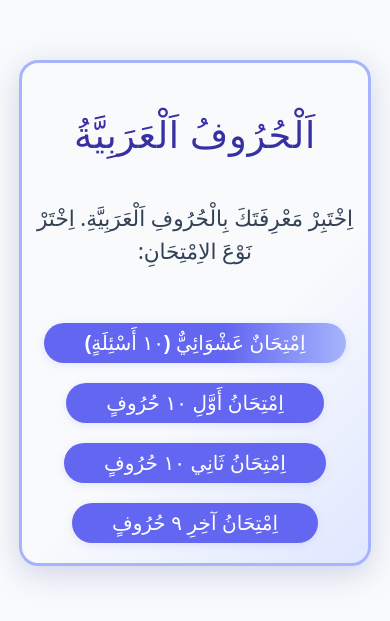
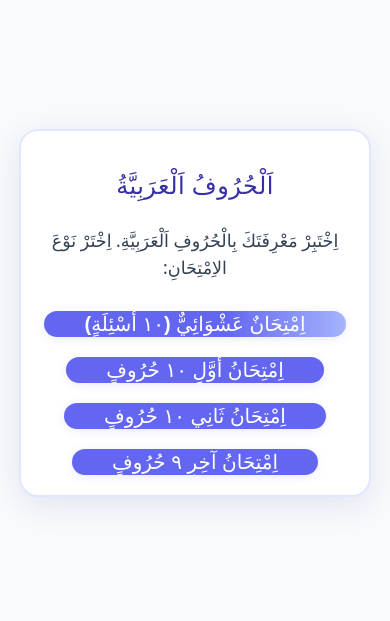
Before and after one commit to YousofFarrag/letrasarabe, a React (Vite) app: page / in a window 390 px wide. Shown: the part 141-762 px from the top of the page. Built offline with nearby package versions, Linux system fonts and the light colour scheme.

Commit message:
style: complete redesign for modern, mobile-friendly, beautiful quiz app UI

```diff
--- a/src/index.css
+++ b/src/index.css
@@ -48,19 +48,20 @@ body {
   min-height: 500px;
   max-height: 98vh;
   margin: 0.5cm;
-  background: linear-gradient(135deg, #f8fafc 60%, #e0e7ff 100%);
+  background: #fff;
   border-radius: 2.2rem;
-  box-shadow: 0 8px 32px 0 rgba(31, 38, 135, 0.18);
+  box-shadow: 0 8px 32px 0 rgba(31, 38, 135, 0.10);
   padding: 1.2rem 0.7rem 1.2rem 0.7rem;
   display: flex;
   flex-direction: column;
-  align-items: center;
+  align-items: stretch;
   justify-content: flex-start;
-  border: 3px solid #a5b4fc;
+  border: 2px solid #e0e7ff;
   position: relative;
   box-sizing: border-box;
   overflow-y: auto;
   overflow-x: hidden;
+  transition: box-shadow 0.2s;
 }
 
 @media (max-width: 600px) {
@@ -85,15 +86,15 @@ body {
 .quiz-title {
   color: #3730a3;
   font-weight: 800;
-  margin-bottom: 0.5em;
+  margin-bottom: 0.3em;
   text-align: center;
-  font-size: 2.3em;
+  font-size: 2.1em;
   letter-spacing: 0.02em;
 }
 .quiz-desc {
   color: #334155;
-  font-size: 1.35em;
-  margin-bottom: 1.5em;
+  font-size: 1.15em;
+  margin-bottom: 1.2em;
   text-align: center;
   font-weight: 500;
 }
@@ -101,48 +102,47 @@ body {
   color: #6366f1;
   font-weight: 600;
   margin-bottom: 0.7em;
-  font-size: 1.25em;
+  font-size: 1.1em;
+  text-align: center;
 }
 .question-box {
-  background: #e0e7ff;
+  background: #f1f5f9;
   border-radius: 1.2em;
   padding: 1.1em 1em;
   margin-bottom: 1.2em;
   width: 100%;
   box-shadow: 0 2px 8px 0 rgba(99, 102, 241, 0.08);
+  text-align: left;
 }
 .question-text {
   color: #0f172a;
-  font-size: 1.45em;
+  font-size: 1.3em;
   font-weight: bold;
+  direction: ltr;
 }
 .options-grid {
   display: flex;
-  flex-direction: row;
-  justify-content: center;
-  align-items: center;
-  gap: 0.6em;
+  flex-direction: column;
+  gap: 0.7em;
   width: 100%;
   margin-bottom: 1.2em;
+  align-items: stretch;
 }
 .option-btn {
-  border-radius: 50%;
-  width: 2.1em;
-  height: 2.1em;
-  min-width: 2.1em;
-  min-height: 2.1em;
-  max-width: 2.1em;
-  max-height: 2.1em;
-  padding: 0;
-  display: flex;
-  align-items: center;
-  justify-content: center;
-  font-size: 1.15em;
+  background: #f1f5f9;
+  color: #3730a3;
+  border: 2px solid #a5b4fc;
+  border-radius: 2em;
+  font-size: 1.3em;
   font-weight: 700;
+  padding: 0.7em 0.2em;
+  transition: background 0.2s, border 0.2s, color 0.2s, box-shadow 0.2s;
+  box-shadow: 0 1px 4px 0 rgba(99, 102, 241, 0.07);
+  width: 100%;
+  min-height: 2.5em;
   text-align: center;
   white-space: nowrap;
-  box-shadow: 0 1px 4px 0 rgba(99, 102, 241, 0.07);
-  transition: background 0.2s, border 0.2s, color 0.2s, box-shadow 0.2s;
+  margin: 0 auto;
 }
 .option-btn.selected {
   background: #c7d2fe;
@@ -163,10 +163,11 @@ body {
   border-radius: 1em;
   padding: 1em 0.7em;
   margin-top: 1em;
-  font-size: 1.25em;
+  font-size: 1.15em;
   text-align: center;
   font-weight: 600;
   box-shadow: 0 2px 8px 0 rgba(239, 68, 68, 0.07);
+  background: #f8fafc;
 }
 .feedback-box.correct {
   background: #bbf7d0;
@@ -179,25 +180,48 @@ body {
   border: 2px solid #ef4444;
 }
 .action-btn, .restart-btn {
-  background: linear-gradient(90deg, #6366f1 60%, #a5b4fc 100%);
-  color: #fff;
-  border: none;
-  border-radius: 1em;
   font-size: 1.25em;
-  font-weight: 700;
-  padding: 0.4em 1.1em;
-  margin-top: 1.2em;
-  box-shadow: 0 2px 8px 0 rgba(99, 102, 241, 0.13);
-  transition: background 0.2s, transform 0.1s;
   min-width: 180px;
   max-width: 100%;
   padding-left: 2em;
   padding-right: 2em;
   white-space: nowrap;
-  box-sizing: border-box;
+  border-radius: 2em;
+  background: linear-gradient(90deg, #6366f1 60%, #a5b4fc 100%);
+  color: #fff;
+  border: none;
+  font-weight: 700;
+  margin: 0.5em auto 0 auto;
+  box-shadow: 0 2px 8px 0 rgba(99, 102, 241, 0.13);
+  transition: background 0.2s, transform 0.1s;
+  display: block;
 }
 .action-btn:hover, .restart-btn:hover {
   background: linear-gradient(90deg, #3730a3 60%, #6366f1 100%);
+  transform: scale(1.04);
+}
+.home-btn-inside {
+  font-size: 1.15em;
+  min-width: 80px;
+  max-width: 160px;
+  padding-left: 0.8em;
+  padding-right: 0.8em;
+  white-space: nowrap;
+  border-radius: 2em;
+  background: #f59e42;
+  color: #fff;
+  border: none;
+  font-weight: 700;
+  margin: 2.5rem auto 0 auto;
+  margin-bottom: 0.5rem;
+  box-shadow: 0 2px 8px 0 rgba(245, 158, 66, 0.13);
+  transition: background 0.2s, transform 0.1s;
+  opacity: 0.98;
+  text-align: center;
+  display: block;
+}
+.home-btn-inside:hover {
+  background: #ea580c;
   transform: scale(1.04);
 }
 .results-title {
@@ -209,66 +233,54 @@ body {
 }
 .results-score {
   color: #0f172a;
-  font-size: 1.4em;
+  font-size: 1.3em;
   margin-bottom: 1.5em;
   text-align: center;
 }
-
-.home-btn-fixed {
-  display: none;
-}
-.home-btn-inside {
-  display: block;
-  margin: 2.5rem auto 0 auto;
-  margin-bottom: 0.5rem;
-  background: #f59e42;
-  color: #fff;
-  border: none;
-  border-radius: 2em;
-  font-size: 1.15em;
-  font-weight: 700;
-  padding: 0.4em 0.8em;
-  box-shadow: 0 2px 8px 0 rgba(245, 158, 66, 0.13);
-  transition: background 0.2s, transform 0.1s;
-  opacity: 0.98;
-  text-align: center;
-  width: fit-content;
-  min-width: 80px;
-  max-width: 160px;
-}
-.home-btn-inside:hover {
-  background: #ea580c;
-  transform: scale(1.04);
-}
 @media (max-width: 600px) {
+  .quiz-container {
+    width: calc(100vw - 1cm);
+    height: auto;
+    min-width: unset;
+    min-height: unset;
+    max-width: 100vw;
+    max-height: 98vh;
+    padding: 1.2rem 0.3rem 1.2rem 0.3rem;
+    border-radius: 1.2rem;
+    margin: 0.5cm;
+    overflow-y: auto;
+    overflow-x: hidden;
+  }
+  .quiz-title {
+    font-size: 1.5em;
+  }
+  .quiz-desc {
+    font-size: 1.1em;
+  }
+  .question-counter {
+    font-size: 1.1em;
+  }
+  .question-text {
+    font-size: 1.1em;
+  }
+  .option-btn {
+    font-size: 1.1em;
+    min-height: 2.1em;
+  }
+  .feedback-box {
+    font-size: 1em;
+  }
+  .results-title {
+    font-size: 1.3em;
+  }
+  .results-score {
+    font-size: 1.1em;
+  }
   .home-btn-inside {
     font-size: 1em;
     min-width: 60px;
     padding-left: 0.5em;
     padding-right: 0.5em;
-  }
-  .action-btn, .restart-btn, .home-btn-inside {
-    font-size: 1.25em;
-    min-width: 180px;
-    max-width: 100%;
-    padding-left: 2em;
-    padding-right: 2em;
-    white-space: nowrap;
-  }
-  .options-grid .option-btn {
-    min-width: 90px;
-  }
-  .option-btn {
-    width: 1.5em;
-    height: 1.5em;
-    min-width: 1.5em;
-    min-height: 1.5em;
-    max-width: 1.5em;
-    max-height: 1.5em;
-    font-size: 0.95em;
-  }
-  .options-grid {
-    gap: 0.4em;
   }
 }
 
```
